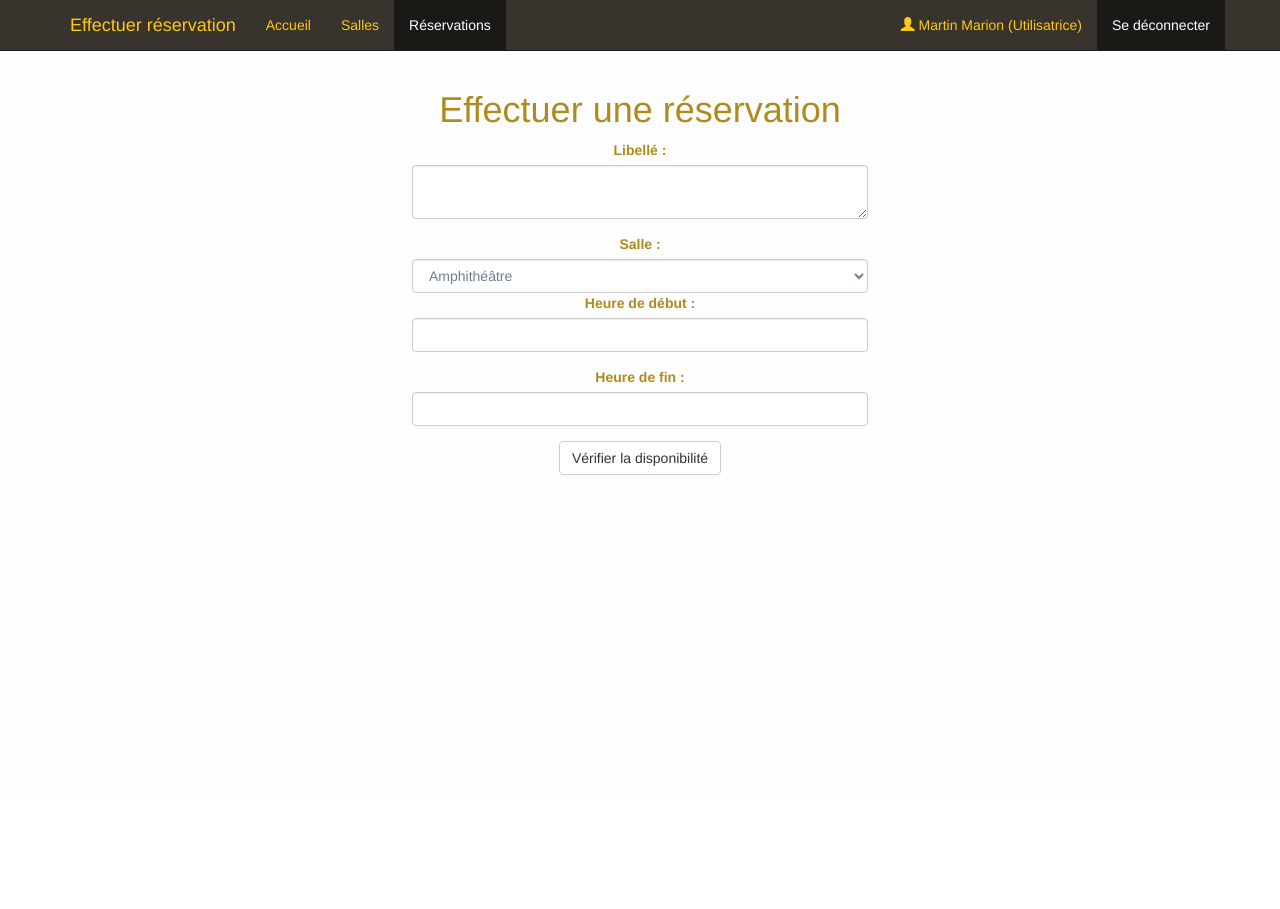
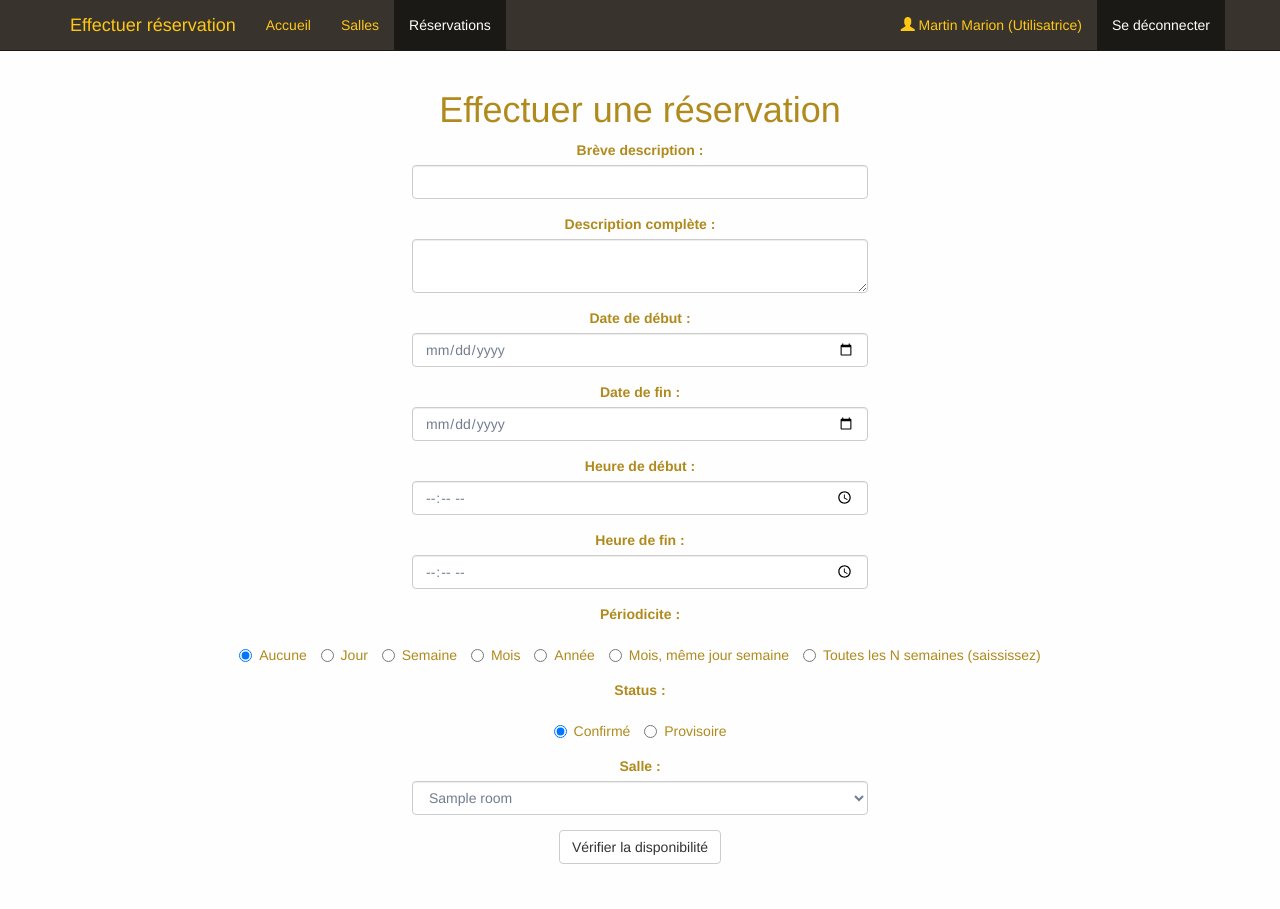
Before and after one commit to JoelTroch/SiteM2LResponsive, a PHP site: page /utilisateur/effectuer-reservation.php in a window 1280 px wide. Before the commit the page ends 475 px from the top, so only its background shows below. Run offline with PHP 8.4, Linux system fonts and the light colour scheme; tables that the repository leaves empty or names only in its code hold one stand-in row (values such as "Sample post").

Commit message:
[Utilisateur] Les salles peuvent être rajoutées dans la base de données MRBS

```diff
--- a/utilisateur/effectuer-reservation.php
+++ b/utilisateur/effectuer-reservation.php
@@ -1,3 +1,84 @@
+<?php
+// Connexion base de données
+try
+{
+    $bdd = new PDO('mysql:host=localhost;dbname=mrbs', 'root', 'mysql');
+}
+catch (PDOException $e)
+{
+    die('[Erreur MySQL] ' . $e->getMessage());
+}
+
+// Vérifie si le champ est défini et si il est rempli
+function verifierChamp($champ)
+{
+    if (isset($_POST[$champ]) && $_POST[$champ] != "")
+        return true;
+    else
+        return false;
+}
+
+// Conversion heures DateTime en date Unix (pour MRBS)
+function convertirHeuresEnUnix($champ)
+{
+    $heureDebutHeures = substr($champ, 0, 2);
+    $dureeHeures = 0;
+    if ($heureDebutHeures != "00")
+        $dureeHeures = 3600 * (int)$heureDebutHeures;
+
+    return $dureeHeures;
+}
+
+// Conversion minutes DateTime en date Unix (pour MRBS)
+function convertirMinutesEnUnix($champ)
+{
+    $heureDebutMinutes = substr($champ, 3);
+    $dureeMinutes = 0;
+    if ($heureDebutMinutes != "00")
+        $dureeMinutes = 60 * (int)$heureDebutMinutes;
+
+    return $dureeMinutes;
+}
+
+// Le formulaire est envoyé
+if (isset($_POST['envoye']))
+{
+    // Les champs sont remplis et corrects
+    if (verifierChamp("name") && verifierChamp("description") && verifierChamp("heureDebut") && verifierChamp("heureFin")
+        && verifierChamp("dateDebut") && verifierChamp("dateFin"))
+    {
+        $startTime = strtotime($_POST['dateDebut']) + convertirHeuresEnUnix($_POST['heureDebut']) + convertirMinutesEnUnix($_POST['heureDebut']);
+        $endTime = strtotime($_POST['dateFin']) + convertirHeuresEnUnix($_POST['heureFin']) + convertirMinutesEnUnix($_POST['heureFin']);
+        $periodicite = (int)$_POST['periodicite'];
+        $entryType = 0;
+        if ($periodicite > 0)
+            $entryType = 1;
+
+        try
+        {
+            $req = $bdd->prepare('INSERT INTO mrbs_entry(start_time, end_time, entry_type, repeat_id, room_id, create_by, name, description, status) VALUES(:start_time, :end_time, :entry_type, :repeat_id, :room_id, :create_by, :name, :description, :status)');
+            $req->execute(array(
+                'start_time' => $startTime,
+                'end_time' => $endTime,
+                'entry_type' => $entryType,
+                'repeat_id' => $periodicite,
+                'room_id' => $_POST['salle'],
+                'create_by' => $_POST['create_by'],
+                'name' => $_POST['name'],
+                'description' => $_POST['description'],
+                'status' => $_POST['status']
+                ));
+            header('Location: reservations.php');
+        }
+        catch (PDOException $e)
+        {
+            die('[Erreur MySQL] ' . $e->getMessage());
+        }
+    }
+    else
+        header('Location: effectuer-reservation.php?erreur=1');
+}
+?>
 <!DOCTYPE html>
 <html lang="fr">
     <head>
@@ -39,39 +120,86 @@
                 </div>
             </div>
         </div>
-	<div class="container theme-showcase" role="main">
+        <div class="container theme-showcase" role="main">
             <h1>Effectuer une réservation</h1>
-            <form method="post" action="salles.php" role="form">
+            <?php
+            if (isset($_GET['erreur']))
+                echo '<p class="lead" style="color: red;">Vous devez saisir toutes les informations.</p>';
+            ?>
+            <form method="post" action="effectuer-reservation.php" role="form">
                 <div class="form-group">
-                    <label for="libelle">Libellé :</label>
-                    <textarea class="form-control form-fix" id="libelle" rows="2"></textarea>
-		</div>
-                <div class="from-group">
+                    <label for="name">Brève description :</label>
+                    <input type="text" class="form-control form-fix" id="name" name="name" />
+                </div>
+                <div class="form-group">
+                    <label for="description">Description complète :</label>
+                    <textarea class="form-control form-fix" id="description" name="description" rows="2"></textarea>
+                </div>
+                <div class="form-group">
+                    <label class="control-label" for="dateDebut">Date de début :</label>
+                    <input type="date" id="dateDebut" name="dateDebut" class="form-control form-fix" />
+                </div>
+                <div class="form-group">
+                    <label class="control-label" for="dateFin">Date de fin :</label>
+                    <input type="date" id="dateFin" name="dateFin" class="form-control form-fix" />
+                </div>
+                <div class="form-group">
+                    <label for="heureDebut">Heure de début :</label>
+                    <input type="time" class="form-control form-fix" id="heureDebut" name="heureDebut" />
+                </div>
+                <div class="form-group">
+                    <label for="heureFin">Heure de fin :</label>
+                    <input type="time" class="form-control form-fix" id="heureFin" name="heureFin" />
+                </div>
+                <div class="form-group">
+                    <label>Périodicite :</label>
+                </div>
+                <div class="form-group">
+                    <label class="radio-inline"><input type="radio" name="periodicite" value="0" checked>Aucune</label>
+                    <label class="radio-inline"><input type="radio" name="periodicite" value="1">Jour</label>
+                    <label class="radio-inline"><input type="radio" name="periodicite" value="2">Semaine</label>
+                    <label class="radio-inline"><input type="radio" name="periodicite" value="3">Mois</label>
+                    <label class="radio-inline"><input type="radio" name="periodicite" value="4">Année</label>
+                    <label class="radio-inline"><input type="radio" name="periodicite" value="5">Mois, même jour semaine</label>
+                    <label class="radio-inline"><input type="radio" name="periodicite" value="6">Toutes les N semaines (saississez)</label>
+                </div>
+                <div class="form-group">
+                    <label>Status :</label>
+                </div>
+                <div class="form-group">
+                    <label class="radio-inline"><input type="radio" name="status" value="0" checked>Confirmé</label>
+                    <label class="radio-inline"><input type="radio" name="status" value="4">Provisoire</label>
+                </div>
+                <div class="form-group">
                     <label for="salle">Salle :</label>
                     <select name="salle" class="form-control form-fix">
-			<option value="amphitheatre" selected>Amphithéâtre</option>
-			<option value="baccarat">Baccarat (Réunion)</option>
-                        <option value="corbin">Corbin (Réunion)</option>
-			<option value="daum">Daum (Réunion)</option>
-			<option value="galle">Gallé (Réunion)</option>
-			<option value="lamour">Lamour (Réunion)</option>
-			<option value="longwy">Longwy (Réunion)</option>
-                        <option value="majorelle">Majorelle (Réunion)</option>
-                        <option value="multimedia">Multimédia</option>
-                        <option value="reunion_etage">Réunion d'étage</option>
+                    <?php
+                    try
+                    {
+                        $req = $bdd->query('SELECT id, room_name FROM mrbs_room');
+                        $premierResultat = true;
+                        while ($res = $req->fetch())
+                        {
+                            if ($premierResultat)
+                            {
+                                echo '<option value="' . $res['id'] . '" selected>' . $res['room_name'] . '</option>';
+                                $premierResultat = false;
+                            }
+                            else
+                                echo '<option value="' . $res['id'] . '">' . $res['room_name'] . '</option>';
+                        }
+                    }
+                    catch (PDOException $e)
+                    {
+                        die('[Erreur MySQL] ' . $e->getMessage());
+                    }
+                    ?>
                     </select>
                 </div>
                 <div class="form-group">
-                    <label for="heureDebut">Heure de début :</label>
-                    <input type="text" class="form-control form-fix" id="heureDebut" />
-		</div>
-		<div class="form-group">
-                    <label for="heureFin">Heure de fin :</label>
-                    <input type="text" class="form-control form-fix" id="heureFin" />
+                    <input type="hidden" name="create_by" value="admin" />
+                    <input type="hidden" name="envoye" value="oui" />
                 </div>
-                <div class="form-group">
-                    <input type="hidden" name="envoye" value="oui" />
-		</div>
                 <div class="form-group">
                     <button type="submit" class="btn btn-default">Vérifier la disponibilité</button>
                 </div>
```
